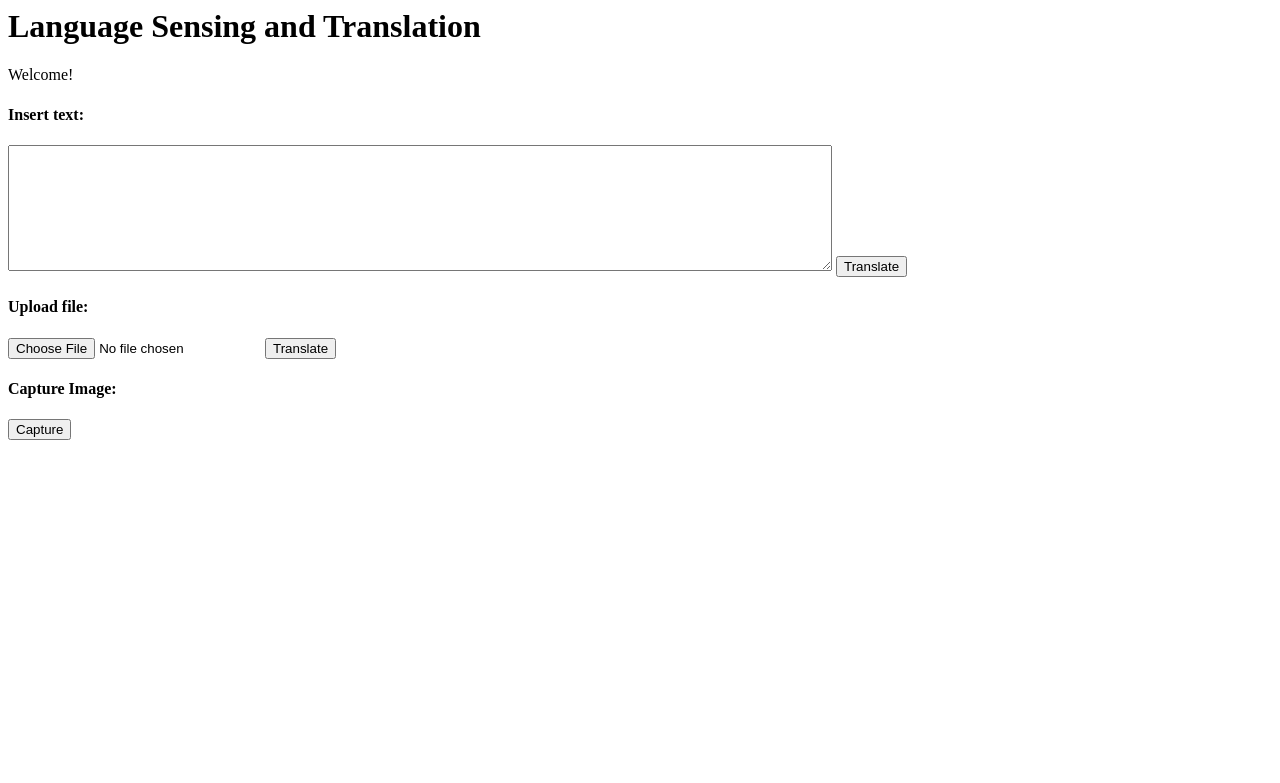
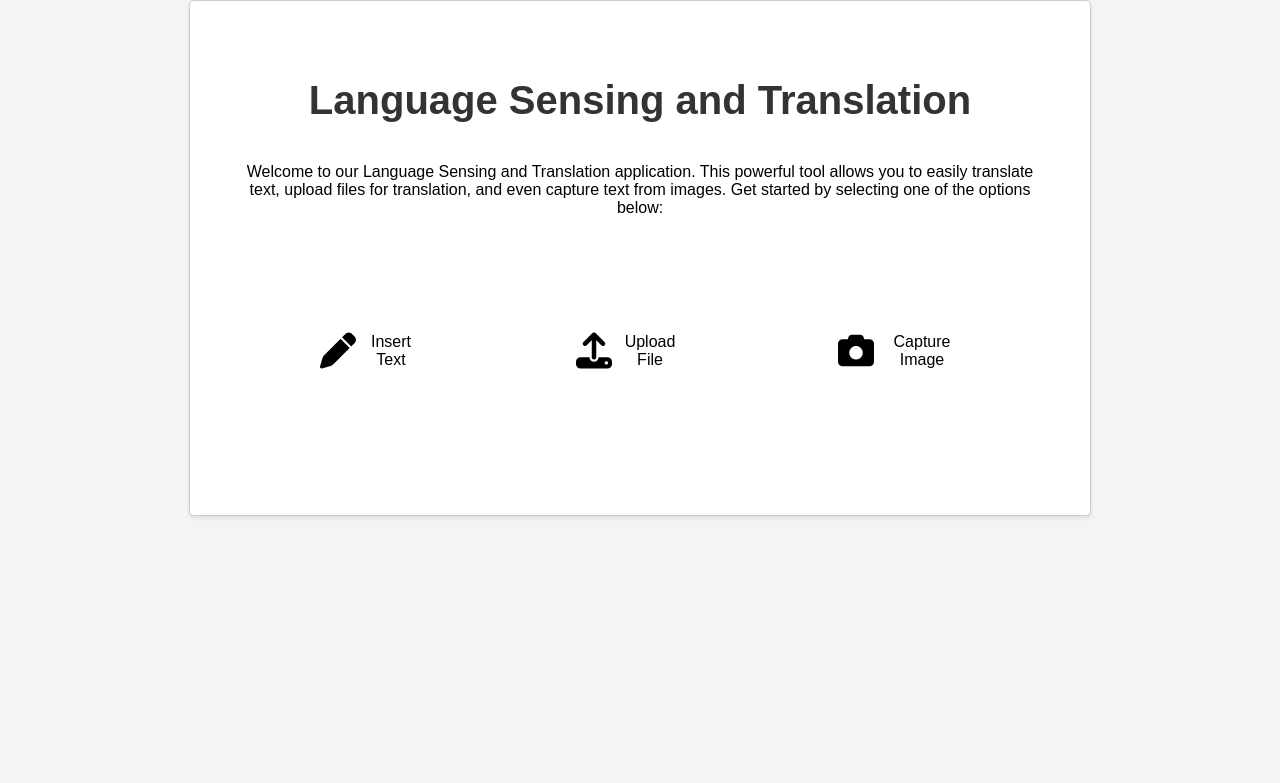
Before and after one commit to aksh-030/LST, a Django app: page / in a window 1280 px wide. Shown: the top 783 px of the page. Run offline with Django 4.2, Linux system fonts and the light colour scheme; some libraries are stand-ins or nearby versions.

Commit message:
Update translate.html

```diff
--- a/deploy/templates/translate.html
+++ b/deploy/templates/translate.html
@@ -1,26 +1,181 @@
-{% block content %}
+{% load static %}
+
+<!DOCTYPE html>
+<html lang="en">
+<head>
+    <meta charset="UTF-8">
+    <meta name="viewport" content="width=device-width, initial-scale=1.0">
+    <title>Language Sensing and Translation</title>
+    <!-- Add FontAwesome CSS -->
+    <link rel="stylesheet" href="https://cdnjs.cloudflare.com/ajax/libs/font-awesome/6.1.0/css/all.min.css">
+</head>
+<body>
+    <style>
+        /* styles.css */
+        .intro-paragraph {
+            font-size: 16px; /* Adjust the font size */
+            color: black; /* Change the text color */
+            margin-top: 40px; /* Add top margin for spacing */
+            text-align: center; /* Center-align the text */
+        }
+        body {
+            font-family: Arial, sans-serif;
+            background-color: #f4f4f4;
+            margin: 0;
+            padding: 0;
+        }
+        .container {
+            max-width: 800px;
+            margin: 0 auto;
+            padding: 50px;
+            text-align: center;
+            background-color: #fff;
+            border: 1px solid #cccccc;
+            border-radius: 5px;
+            box-shadow: 0 2px 4px rgba(0, 0, 0, 0.1);
+        }
+
+        h1 {
+            font-size: 40px;
+            margin-bottom: 10px;
+            color: #333;
+        }
+
+        h4 {
+            font-size: 18px;
+            margin-bottom: 10px;
+            color: #444;
+        }
+
+        .text-input,
+        .file-input {
+            width: 100%;
+            padding: 10px;
+            margin: 10px 0;
+            border: 1px solid #ccc;
+            border-radius: 5px;
+        }
+
+        .translate-button,
+        .capture-button {
+            padding: 15px 30px; /* Increase button padding for expansion */
+            font-size: 20px; /* Enlarge button font size */
+            background-color: #007bff;
+            color: #fff;
+            border: none;
+            border-radius: 5px;
+            cursor: pointer;
+        }
+
+        .file-label {
+            font-size: 14px;
+            color: #777;
+            margin-right: 10px;
+        }
+
+        /* Add more styles as needed */
+
+        /* Update .nav-buttons to display as a flex column */
+        .nav-buttons {
+            margin-top: 20px;
+            display: flex;
+            flex-direction: row;
+            flex: 10; /* Display buttons in a column */
+            align-items: center; /* Center-align the buttons horizontally */
+        }
+
+        .nav-button {
+            cursor: pointer;
+            margin: 80px; /* Add vertical spacing between buttons */
+            display: flex;
+            align-items: center; /* Center-align icon and text */
+        }
+
+        .nav-button i {
+            font-size: 36px; /* Increase icon size */
+            margin-right: 10px; /* Add spacing between icon and text */
+        }
+    </style>
+
+    <div class="container">
         <h1>Language Sensing and Translation</h1>
-<p>Welcome!</p>
+        <p class="intro-paragraph">
+            Welcome to our Language Sensing and Translation application.
+            This powerful tool allows you to easily translate text, upload files for translation,
+            and even capture text from images. Get started by selecting one of the options below:
+        </p>
 
-<form method=POST action="output/">
+        <div class="nav-buttons">
+            <!-- Navigation buttons using FontAwesome icons -->
+            <div class="nav-button" id="insert-text-button">
+                <i class="fas fa-pen"></i>
+                <p>Insert Text</p>
+            </div>
+
+            <div class="nav-button" id="upload-file-button">
+                <i class="fas fa-upload"></i>
+                <p>Upload File</p>
+            </div>
+
+            <div class="nav-button" id="capture-image-button">
+                <i class="fas fa-camera"></i>
+                <p>Capture Image</p>
+            </div>
+        </div>
+    </div>
+</body>
+</html>
+
+        <!-- Forms hidden by default -->
+        <form method="POST" action="output/" class="translate-form" id="insert-text-form" style="display: none;">
             {% csrf_token %}
             <h4>Insert text:</h4>
-<textarea id="pt" name="pt" rows="8" cols="100">
-</textarea>
-<button type="submit">Translate</button>
+            <textarea id="pt" name="pt" rows="8" cols="100" class="text-input"></textarea>
+            <button type="submit" class="translate-button">Translate</button>
         </form>
 
-<form method=POST action="output/" enctype="multipart/form-data">
+        <form method="POST" action="output/" enctype="multipart/form-data" class="translate-form" id="upload-file-form" style="display: none;">
             {% csrf_token %}
             <h4>Upload file:</h4>
-<input type="file" id="myfile" name="myfile"/>
-<input type="submit" value="Translate"/>
+            <label for="myfile" class="file-label">Choose a file:</label>
+            <input type="file" id="myfile" name="myfile" class="file-input"/>
+            <input type="submit" value="Translate" class="translate-button"/>
         </form>
 
-<form method=POST action="output/">
+        <form method="POST" action="output/" class="translate-form" id="capture-image-form" style="display: none;">
             {% csrf_token %}
             <h4>Capture Image:</h4>
-<button id ="cap" name="cap" type="submit">Capture</button>
+            <button id="cap" name="cap" type="submit" class="capture-button">Capture</button>
         </form>
+    </div>
 
-{% endblock %}
+    <script>
+        // JavaScript to handle navigation
+        const insertTextButton = document.getElementById("insert-text-button");
+        const uploadFileButton = document.getElementById("upload-file-button");
+        const captureImageButton = document.getElementById("capture-image-button");
+
+        const insertTextForm = document.getElementById("insert-text-form");
+        const uploadFileForm = document.getElementById("upload-file-form");
+        const captureImageForm = document.getElementById("capture-image-form");
+
+        insertTextButton.addEventListener("click", () => {
+            insertTextForm.style.display = "block";
+            uploadFileForm.style.display = "none";
+            captureImageForm.style.display = "none";
+        });
+
+        uploadFileButton.addEventListener("click", () => {
+            insertTextForm.style.display = "none";
+            uploadFileForm.style.display = "block";
+            captureImageForm.style.display = "none";
+        });
+
+        captureImageButton.addEventListener("click", () => {
+            insertTextForm.style.display = "none";
+            uploadFileForm.style.display = "none";
+            captureImageForm.style.display = "block";
+        });
+    </script>
+</body>
+</html>
```
Lines whose indentation alone changed are shown as unchanged.
